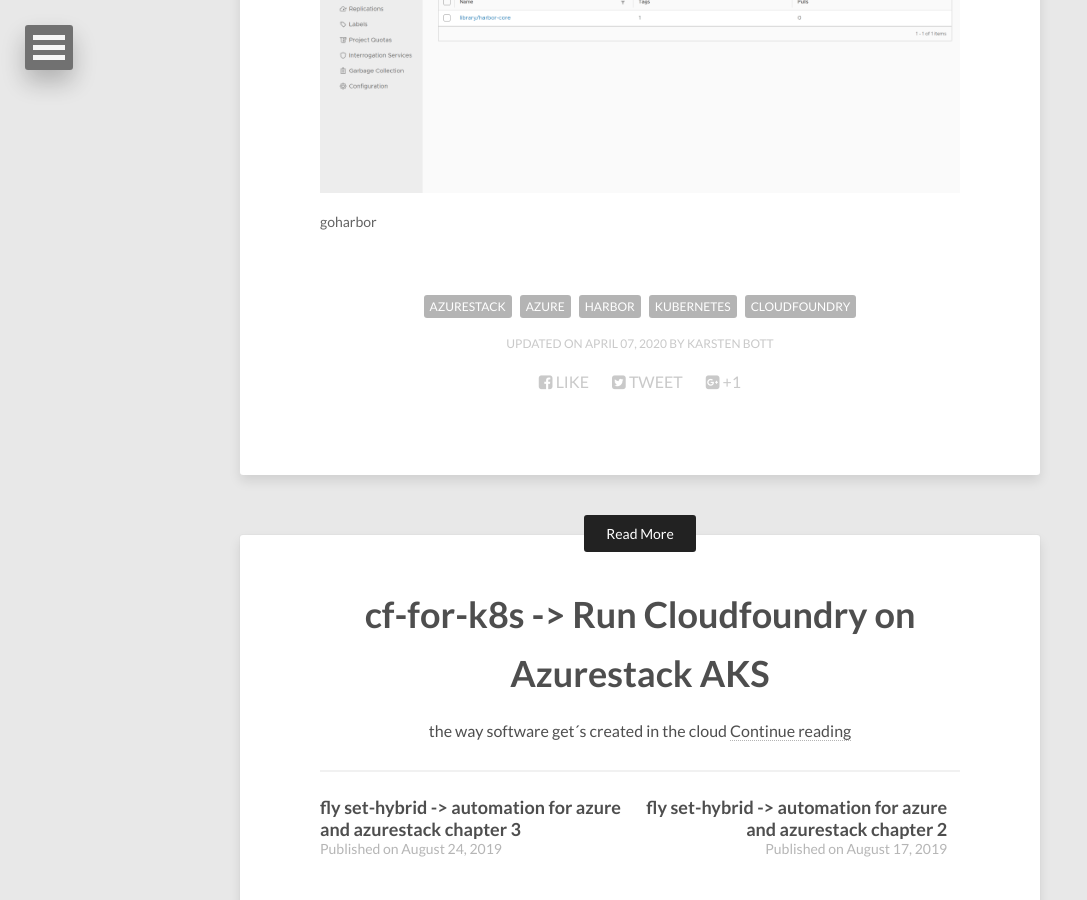
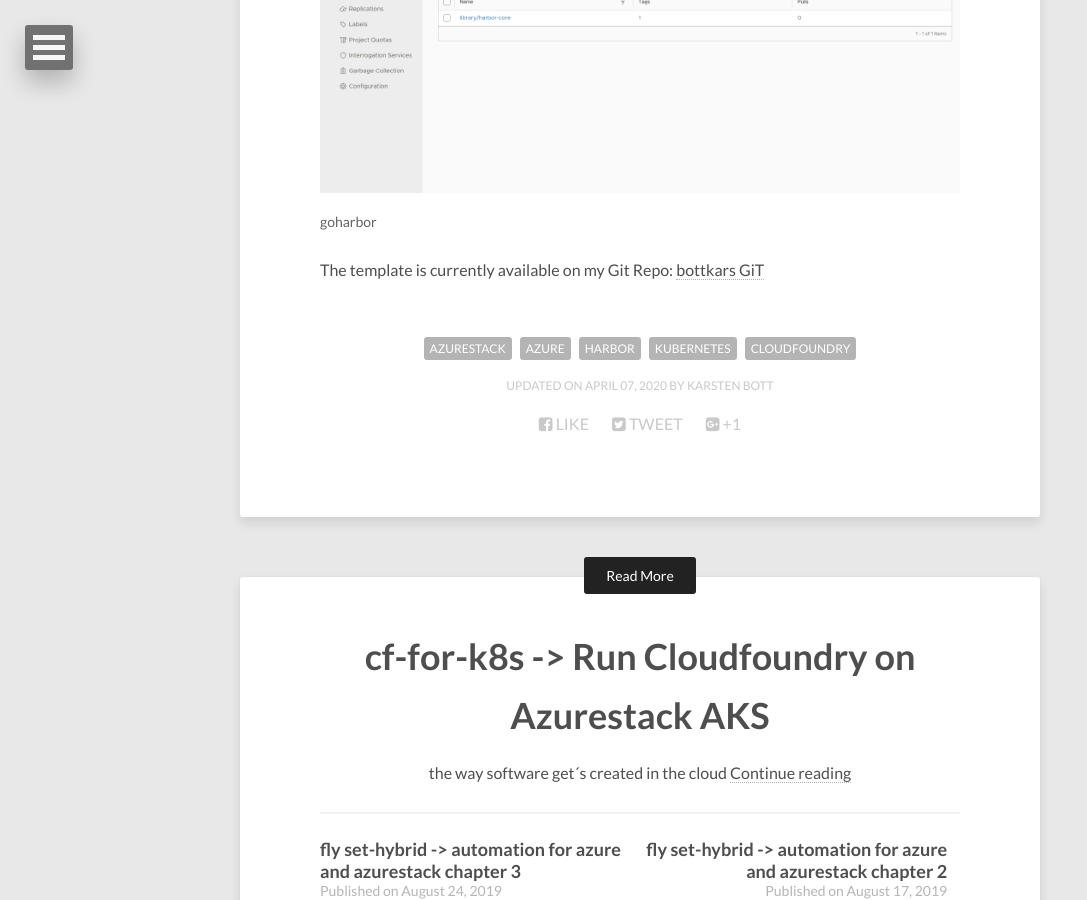
Before and after one commit to bottkars/bottkars.github.io, a Jekyll site: the page built from _posts/2020-04-07-deploying-harbor-on-azurestack.md, in a window 1280 px wide and 900 px high, scrolled down 7909 px. Shown: the whole window, without its empty margins (0-1087 px from the left). Built offline with Jekyll 4.4.1, drawn with Linux system fonts in a browser that asks for light colours; nearby versions of some CDN libraries.

Commit message:
repo link

```diff
--- a/_posts/2020-04-07-deploying-harbor-on-azurestack.md
+++ b/_posts/2020-04-07-deploying-harbor-on-azurestack.md
@@ -202,3 +202,6 @@
 	<img src="/images/goharbor.png" alt="">
 	<figcaption>goharbor</figcaption>
 </figure>
+
+
+The template is currently available on my Git Repo: [bottkars GiT](https://githuib.com/bottkars/201-azurestack-harbor-registry)
```
